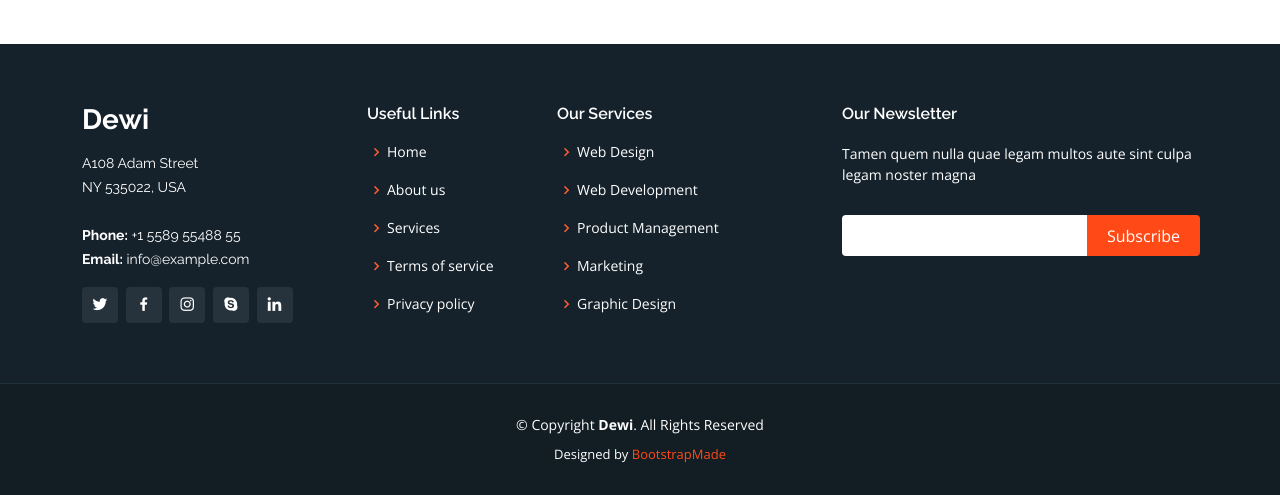
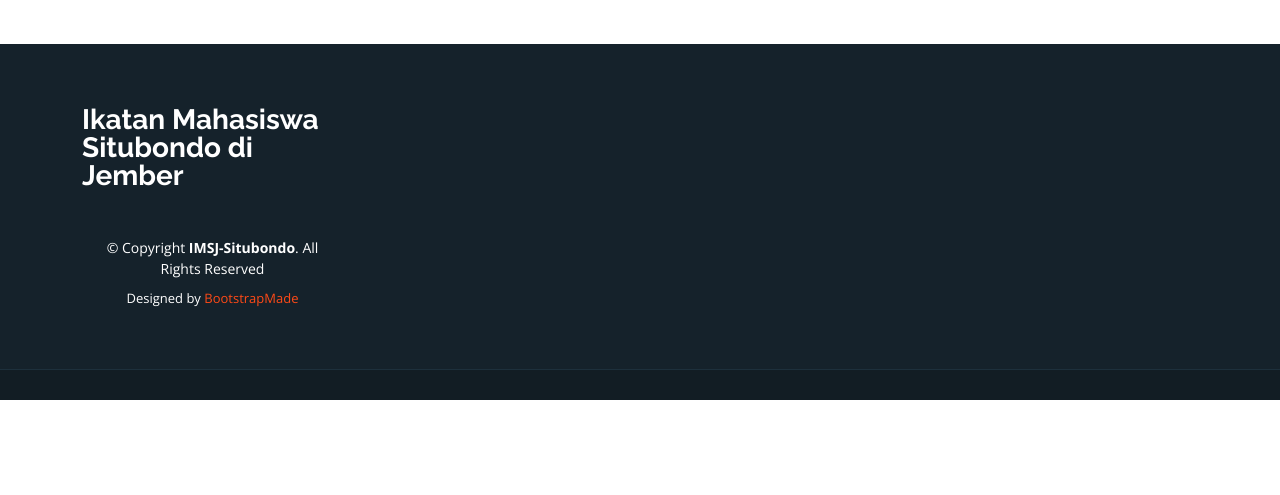
Before and after one commit to imsj-situbondo/imsj-situbondo.github.io, a plain HTML site: page index.html in a window 1280 px wide. Shown: the part 2604-3099 px from the top of the page. After the commit the page ends 3004 px from the top, so only its background shows below. Drawn offline with nearby package versions, Linux system fonts and the light colour scheme.

Commit message:
Update index.html

```diff
--- a/index.html
+++ b/index.html
@@ -10,8 +10,8 @@
   <meta content="" name="keywords">
 
   <!-- Favicons -->
-  <link href="assets/img/favicon.png" rel="icon">
-  <link href="assets/img/apple-touch-icon.png" rel="apple-touch-icon">
+  <link href="assets/img/logo.png" rel="icon">
+  <link href="assets/img/logo.png" rel="apple-touch-icon">
 
   <!-- Google Fonts -->
   <link href="https://fonts.googleapis.com/css?family=Open+Sans:300,300i,400,400i,600,600i,700,700i|Raleway:300,300i,400,400i,500,500i,600,600i,700,700i|Poppins:300,300i,400,400i,500,500i,600,600i,700,700i" rel="stylesheet">
@@ -822,7 +822,8 @@
 
           <div class="col-lg-3 col-md-6">
             <div class="footer-info">
-              <h3>Dewi</h3>
+              <h3>Ikatan Mahasiswa Situbondo di Jember</h3>
+              <!--
               <p>
                 A108 Adam Street <br>
                 NY 535022, USA<br><br>
@@ -873,10 +874,10 @@
         </div>
       </div>
     </div>
-
+    -->
     <div class="container">
       <div class="copyright">
-        &copy; Copyright <strong><span>Dewi</span></strong>. All Rights Reserved
+        &copy; Copyright <strong><span>IMSJ-Situbondo</span></strong>. All Rights Reserved
       </div>
       <div class="credits">
         <!-- All the links in the footer should remain intact. -->
```
